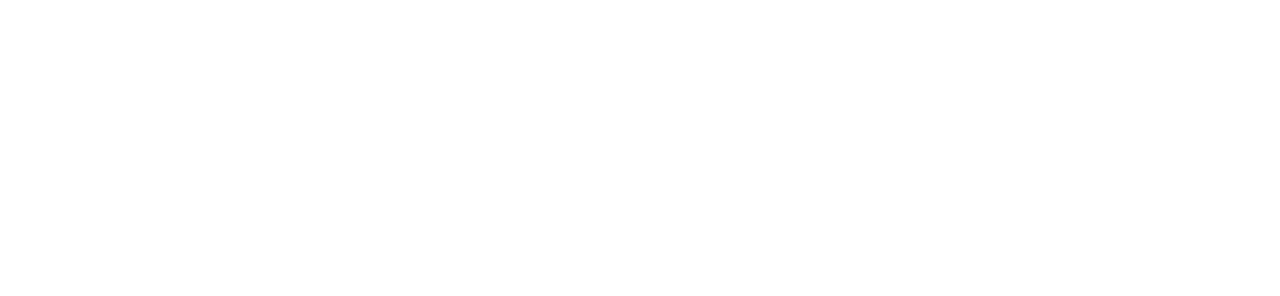
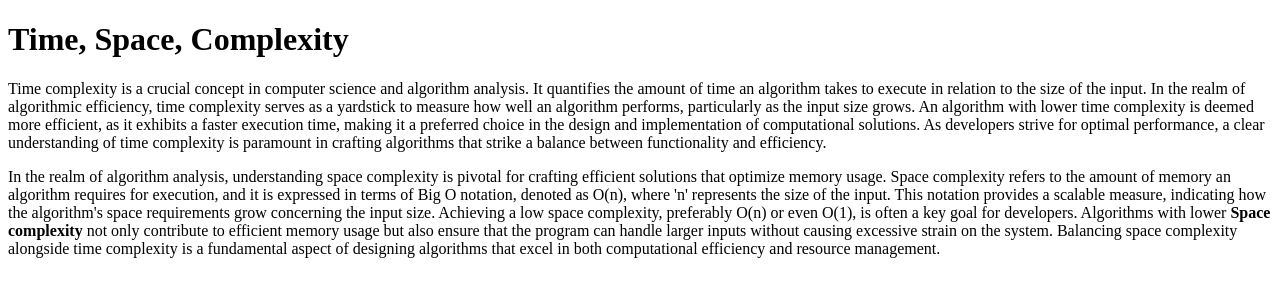
Before and after one commit to acciojob/time-and-space-complexity-ashwindas1113, a website: page main.html in a window 1280 px wide. Drawn offline with Linux system fonts and the light colour scheme.

Commit message:
created a submission

```diff
--- a/main.html
+++ b/main.html
@@ -8,7 +8,11 @@
 
 <body>
 	<!-- the entire body must be written by student -->
-    <script type="text/javascript" src="./script.js">
+	<h1>Time, Space, Complexity</h1>
+	<p>Time complexity is a crucial concept in computer science and algorithm analysis. It quantifies the amount of time an algorithm takes to execute in relation to the size of the input. In the realm of algorithmic efficiency, time complexity serves as a yardstick to measure how well an algorithm performs, particularly as the input size grows. An algorithm with lower time complexity is deemed more efficient, as it exhibits a faster execution time, making it a preferred choice in the design and implementation of computational solutions. As developers strive for optimal performance, a clear understanding of time complexity is paramount in crafting algorithms that strike a balance between functionality and efficiency.</p>
+    <p>In the realm of algorithm analysis, understanding space complexity is pivotal for crafting efficient solutions that optimize memory usage. Space complexity refers to the amount of memory an algorithm requires for execution, and it is expressed in terms of Big O notation, denoted as O(n), where 'n' represents the size of the input. This notation provides a scalable measure, indicating how the algorithm's space requirements grow concerning the input size. Achieving a low space complexity, preferably O(n) or even O(1), is often a key goal for developers. Algorithms with lower <b>Space complexity</b> not only contribute to efficient memory usage but also ensure that the program can handle larger inputs without causing excessive strain on the system. Balancing space complexity alongside time complexity is a fundamental aspect of designing algorithms that excel in both computational efficiency and resource management.</p>
+
+	<script type="text/javascript" src="./script.js">
 </script>
 
 </body>
```
